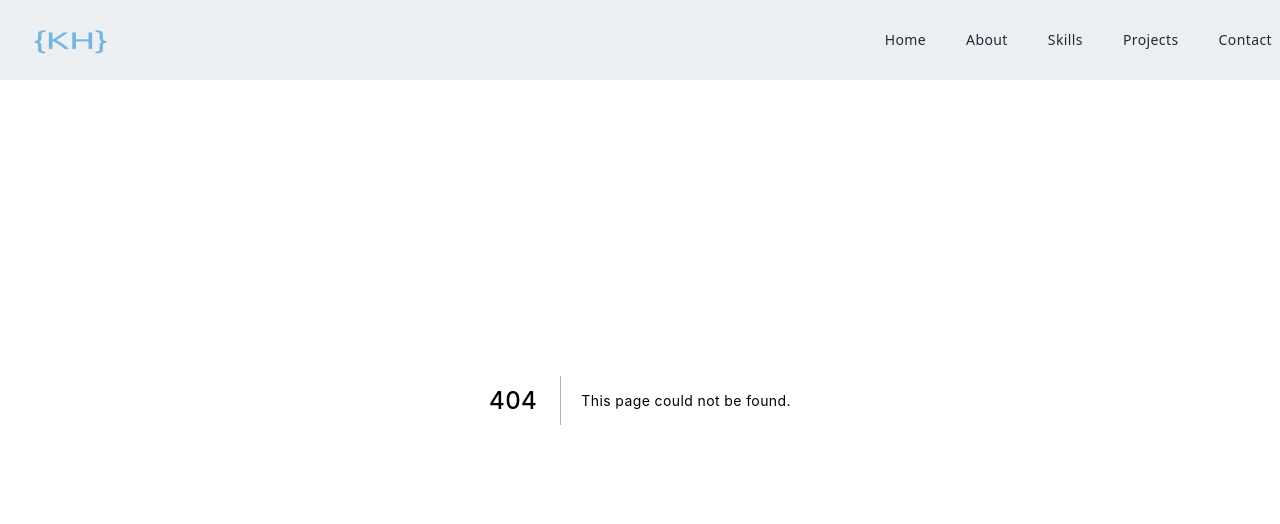
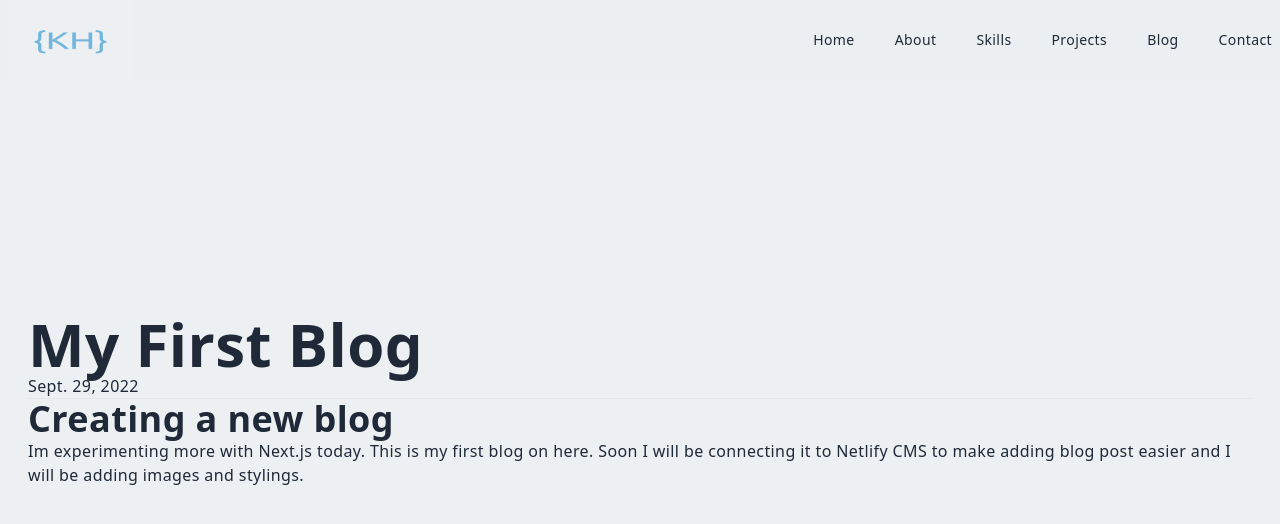
Before and after one commit to keghar/projects-portfolio, a Next.js app: page /blog/my-first-blog in a window 1280 px wide. Before the commit this address had no page. Shown: the top 524 px of the page. Built offline with nearby package versions, Linux system fonts and the light colour scheme.

Commit message:
Added a blog and created my first blog

```diff
--- a/components/Navbar.jsx
+++ b/components/Navbar.jsx
@@ -68,6 +68,9 @@ const Navbar = () => {
                 Projects
               </li>
             </Link>
+            <Link href="/blog">
+              <li className="ml-10 text-sm uppercaase hover:border">Blog</li>
+            </Link>
             <Link href="/#contact">
               <li className="ml-10 text-sm uppercaase hover:border">Contact</li>
             </Link>
@@ -126,6 +129,11 @@ const Navbar = () => {
                   Projects
                 </li>
               </Link>
+              <Link href="/blog">
+                <li onClick={() => setNav(false)} className="py-4 text-sm">
+                  Blog
+                </li>
+              </Link>
               <Link href="/#contact">
                 <li onClick={() => setNav(false)} className="py-4 text-sm">
                   Contact
--- /dev/null
+++ b/content/blogs/my-first-blog.md
@@ -0,0 +1,8 @@
+---
+title: "My First Blog"
+date: Sept. 29, 2022
+---
+
+## Creating a new blog
+
+Im experimenting more with Next.js today. This is my first blog on here. Soon I will be connecting it to Netlify CMS to make adding blog post easier and I will be adding images and stylings.
--- a/package.json
+++ b/package.json
@@ -9,10 +9,12 @@
     "lint": "next lint"
   },
   "dependencies": {
+    "gray-matter": "^4.0.3",
     "next": "12.2.5",
     "react": "18.2.0",
     "react-dom": "18.2.0",
-    "react-icons": "^4.4.0"
+    "react-icons": "^4.4.0",
+    "react-markdown": "^6.0.3"
   },
   "devDependencies": {
     "autoprefixer": "^10.4.8",
--- /dev/null
+++ b/pages/blog.jsx
@@ -0,0 +1,56 @@
+import React from "react";
+import fs from "fs";
+import matter from "gray-matter";
+import Link from "next/link";
+import Head from "next/head";
+
+const Blog = ({ blogs }) => {
+  return (
+    <div className="w-full h-screen text-center">
+      <div className="max-w-[1240px] w-f h-full mx-auto p-2 flex justify-center items-center">
+        <div className="text-center text-[#445566] ">
+          <Head>
+            <title>My Blog</title>
+          </Head>
+          <h1 className="text-5xl">Welcome to my blog</h1>
+          <p className="mb-8">This is a subtitle idk what to type here</p>
+          <ul className="text-left m-auto w-max">
+            {blogs.map((blog) => (
+              <li key={blog.slug}>
+                <Link href={`/blog/${blog.slug}`}>
+                  <a>
+                    {blog.date}:{blog.title}
+                  </a>
+                </Link>
+              </li>
+            ))}
+          </ul>
+        </div>
+      </div>
+    </div>
+  );
+};
+
+export async function getStaticProps() {
+  // List of files in blgos folder
+  const filesInBlogs = fs.readdirSync("./content/blogs");
+
+  // Get the front matter and slug (the filename without .md) of all files
+  const blogs = filesInBlogs.map((filename) => {
+    const file = fs.readFileSync(`./content/blogs/${filename}`, "utf8");
+    const matterData = matter(file);
+
+    return {
+      ...matterData.data, // matterData.data contains front matter
+      slug: filename.slice(0, filename.indexOf(".")),
+    };
+  });
+
+  return {
+    props: {
+      blogs,
+    },
+  };
+}
+
+export default Blog;
--- /dev/null
+++ b/pages/blog/[slug].js
@@ -0,0 +1,54 @@
+import fs from 'fs'
+import ReactMarkdown from 'react-markdown'
+import matter from 'gray-matter'
+import Head from 'next/head'
+
+export default function Blog({ frontmatter, markdown}) {
+  return (
+    <div className="w-full h-screen">
+    <div className="max-w-[1240px] w-f h-full mx-auto p-2 flex justify-center items-center">
+    <div>
+      <Head>
+        <title>Demo Blog | {frontmatter.title}</title>
+      </Head>
+      <h1>{frontmatter.title}</h1>
+      <span>{frontmatter.date}</span>
+      <hr />
+      <ReactMarkdown>
+        {markdown}
+      </ReactMarkdown>
+    </div></div></div>
+  )
+}
+
+export async function getStaticProps({ params: { slug } }) {
+  const fileContent = matter(fs.readFileSync(`./content/blogs/${slug}.md`, 'utf8'))
+  let frontmatter = fileContent.data
+  const markdown = fileContent.content
+
+  return {
+    props: { frontmatter, markdown }
+  }
+}
+
+export async function getStaticPaths() {
+  const filesInProjects = fs.readdirSync('./content/blogs')
+
+  // Getting the filenames excluding .md extension
+  // and returning an array containing slug (the filename) as params for every route
+  // It looks like this
+  // paths = [
+  //   { params: { slug: 'my-first-blog' }},
+  //   { params: { slug: 'how-to-train-a-dragon' }},
+  //   { params: { slug: 'how-to-catch-a-pokemon' }},
+  // ]
+  const paths = filesInProjects.map(file => {
+    const filename = file.slice(0, file.indexOf('.'))
+    return { params: { slug: filename }}
+  })
+
+  return {
+    paths,
+    fallback: false // This shows a 404 page if the page is not found
+  }
+}
```
Also changed, not shown: 1 other file (tests, documents, lock files or other folders).
